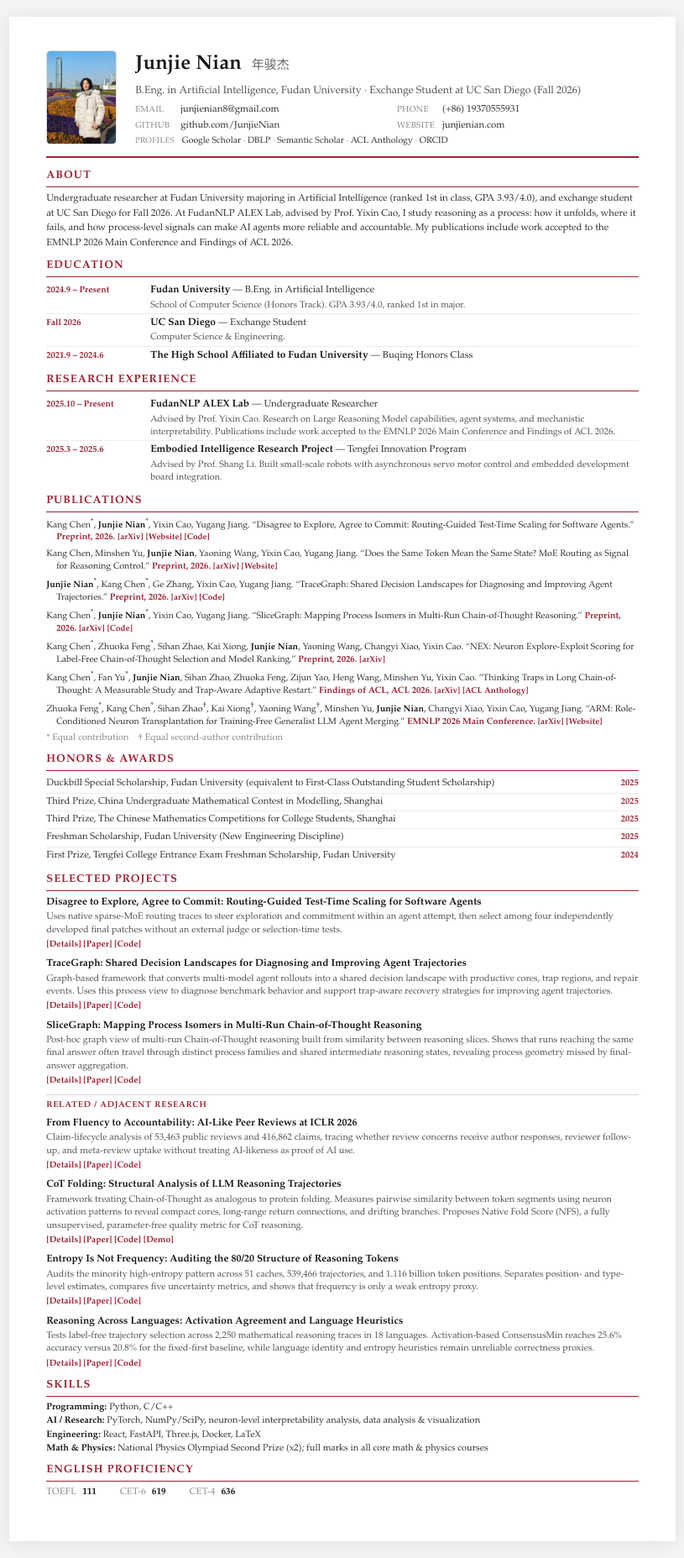
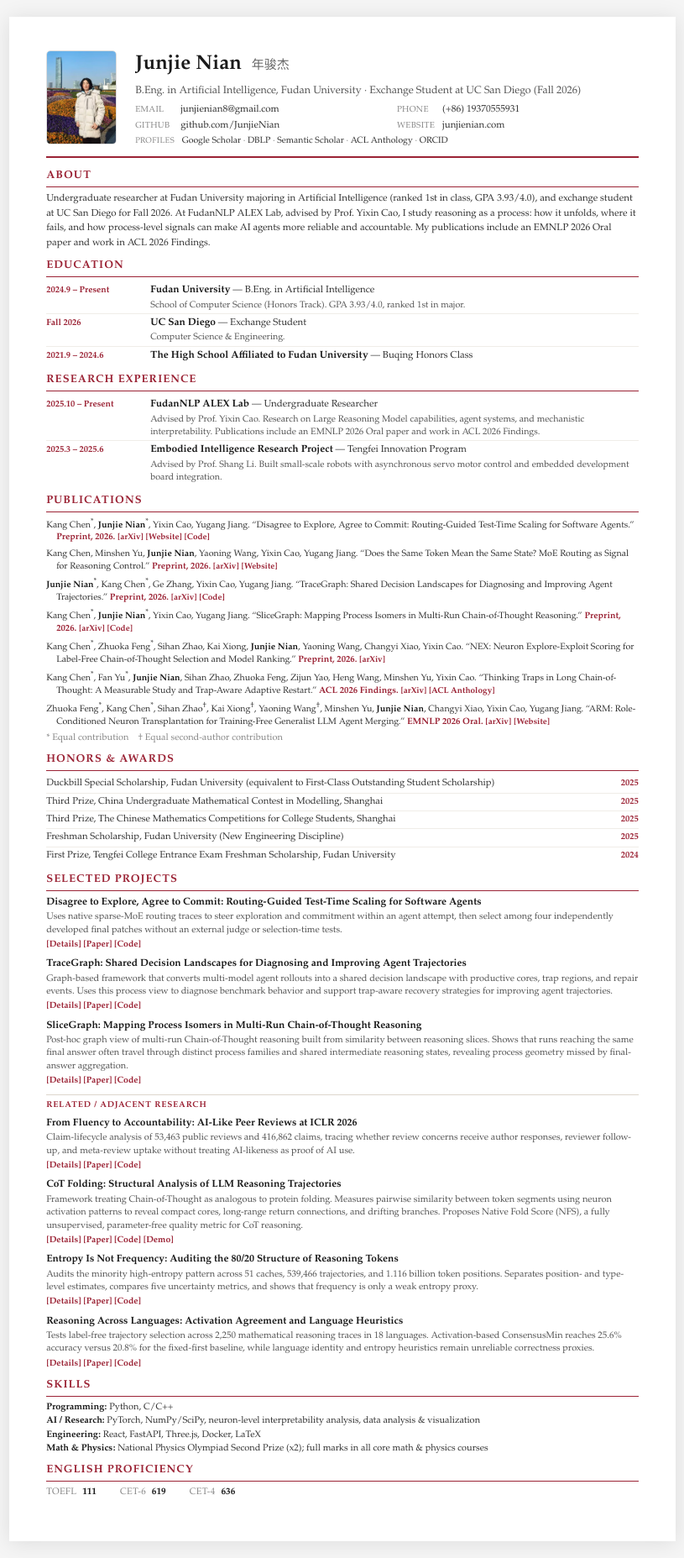
Before and after one commit to JunjieNian/JunjieNian.github.io, a Jekyll site: the page assets/cv.html, which Jekyll copies as it is, in a window 1280 px wide. Shown: the whole page at 84% size, without its empty margins (232-1047 px from the left). Built offline with Jekyll 4.4.1, drawn with Linux system fonts in a browser that asks for light colours.

Commit message:
Update conference status for ARM and ACL paper

```diff
--- a/academic.html
+++ b/academic.html
@@ -112,7 +112,7 @@
                     <div class="content">
                         <h3 class="publication-title">Thinking Traps in Long Chain-of-Thought: A Measurable Study and Trap-Aware Adaptive Restart</h3>
                         <em>Kang Chen<sup class="eq-mark">*</sup>, Fan Yu<sup class="eq-mark">*</sup>, <strong>Junjie Nian</strong>, Sihan Zhao, Zhuoka Feng, Zijun Yao, Heng Wang, Minshen Yu, Yixin Cao</em>
-                        <em class="publication-venue"><strong>Findings of ACL 2026</strong></em>
+                        <em class="publication-venue"><strong>ACL 2026 Findings</strong></em>
                         <a href="https://arxiv.org/abs/2601.11940" target="_blank" rel="noopener">arXiv</a>
                         <a href="https://aclanthology.org/2026.findings-acl.1930.pdf" target="_blank" rel="noopener">ACL Anthology</a>
                     </div>
@@ -123,7 +123,7 @@
                     <div class="content">
                         <h3 class="publication-title">ARM: Role-Conditioned Neuron Transplantation for Training-Free Generalist LLM Agent Merging</h3>
                         <em>Zhuoka Feng<sup class="eq-mark">*</sup>, Kang Chen<sup class="eq-mark">*</sup>, Sihan Zhao<sup class="eq-mark">†</sup>, Kai Xiong<sup class="eq-mark">†</sup>, Yaoning Wang<sup class="eq-mark">†</sup>, Minshen Yu, <strong>Junjie Nian</strong>, Changyi Xiao, Yixin Cao, Yugang Jiang</em>
-                        <em class="publication-venue"><strong>EMNLP 2026 Main Conference</strong></em>
+                        <em class="publication-venue"><strong>EMNLP 2026 Oral</strong></em>
                         <a href="https://arxiv.org/abs/2601.07309" target="_blank" rel="noopener">arXiv</a>
                         <a href="https://arkazhuo.github.io/ARM-homepage/" target="_blank" rel="noopener">Website</a>
                     </div>
--- a/assets/cv.html
+++ b/assets/cv.html
@@ -370,7 +370,7 @@
     <!-- ════ About ════ -->
     <div class="section about">
         <div class="section-title">About</div>
-        <p>Undergraduate researcher at Fudan University majoring in Artificial Intelligence (ranked 1st in class, GPA 3.93/4.0), and exchange student at UC San Diego for Fall 2026. At FudanNLP ALEX Lab, advised by Prof. Yixin Cao, I study reasoning as a process: how it unfolds, where it fails, and how process-level signals can make AI agents more reliable and accountable. My publications include work accepted to the EMNLP 2026 Main Conference and Findings of ACL 2026.</p>
+        <p>Undergraduate researcher at Fudan University majoring in Artificial Intelligence (ranked 1st in class, GPA 3.93/4.0), and exchange student at UC San Diego for Fall 2026. At FudanNLP ALEX Lab, advised by Prof. Yixin Cao, I study reasoning as a process: how it unfolds, where it fails, and how process-level signals can make AI agents more reliable and accountable. My publications include an EMNLP 2026 Oral paper and work in ACL 2026 Findings.</p>
     </div>
 
     <!-- ════ Education ════ -->
@@ -405,7 +405,7 @@
             <span class="date">2025.10 &ndash; Present</span>
             <div class="desc">
                 <strong>FudanNLP ALEX Lab</strong> &mdash; Undergraduate Researcher
-                <div class="detail">Advised by Prof. Yixin Cao. Research on Large Reasoning Model capabilities, agent systems, and mechanistic interpretability. Publications include work accepted to the EMNLP 2026 Main Conference and Findings of ACL 2026.</div>
+                <div class="detail">Advised by Prof. Yixin Cao. Research on Large Reasoning Model capabilities, agent systems, and mechanistic interpretability. Publications include an EMNLP 2026 Oral paper and work in ACL 2026 Findings.</div>
             </div>
         </div>
         <div class="row">
@@ -458,14 +458,14 @@
         <p class="pub">
             Kang Chen<sup>*</sup>, Fan Yu<sup>*</sup>, <strong>Junjie Nian</strong>, Sihan Zhao, Zhuoka Feng, Zijun Yao, Heng Wang, Minshen Yu, Yixin Cao.
             &ldquo;Thinking Traps in Long Chain-of-Thought: A Measurable Study and Trap-Aware Adaptive Restart.&rdquo;
-            <span class="venue">Findings of ACL, ACL 2026.</span>
+            <span class="venue">ACL 2026 Findings.</span>
             <a href="https://arxiv.org/abs/2601.11940" target="_blank" rel="noopener">[arXiv]</a>
             <a href="https://aclanthology.org/2026.findings-acl.1930.pdf" target="_blank" rel="noopener">[ACL Anthology]</a>
         </p>
         <p class="pub">
             Zhuoka Feng<sup>*</sup>, Kang Chen<sup>*</sup>, Sihan Zhao<sup>†</sup>, Kai Xiong<sup>†</sup>, Yaoning Wang<sup>†</sup>, Minshen Yu, <strong>Junjie Nian</strong>, Changyi Xiao, Yixin Cao, Yugang Jiang.
             &ldquo;ARM: Role-Conditioned Neuron Transplantation for Training-Free Generalist LLM Agent Merging.&rdquo;
-            <span class="venue">EMNLP 2026 Main Conference.</span>
+            <span class="venue">EMNLP 2026 Oral.</span>
             <a href="https://arxiv.org/abs/2601.07309" target="_blank" rel="noopener">[arXiv]</a>
             <a href="https://arkazhuo.github.io/ARM-homepage/" target="_blank" rel="noopener">[Website]</a>
         </p>
--- a/experience.html
+++ b/experience.html
@@ -56,7 +56,7 @@
                         Undergraduate Researcher, <strong>FudanNLP Alex Lab</strong>
                         <br>
                         <em>Advised by <a href="https://sites.google.com/view/yixin-homepage" target="_blank" rel="noopener">Prof. Yixin Cao</a>. Research on reasoning models, agents, and interpretability.</em>
-                        <em>Publications include work accepted to the EMNLP 2026 Main Conference and Findings of ACL 2026. See <a href="academic.html#publications">Publications</a>.</em>
+                        <em>Publications include an EMNLP 2026 Oral paper and work in ACL 2026 Findings. See <a href="academic.html#publications">Publications</a>.</em>
                     </span>
                 </li>
                 <li class="timeline-item">
--- a/index.html
+++ b/index.html
@@ -117,7 +117,7 @@
                 <ol class="updates-list">
                     <li>
                         <time datetime="2026-08">Aug 2026</time>
-                        <p><a href="https://arkazhuo.github.io/ARM-homepage/" target="_blank" rel="noopener"><em>ARM</em></a> was accepted to the EMNLP 2026 Main Conference.</p>
+                        <p><a href="https://arkazhuo.github.io/ARM-homepage/" target="_blank" rel="noopener"><em>ARM</em></a> was selected as an Oral paper at EMNLP 2026.</p>
                     </li>
                     <li>
                         <time datetime="2026-08">Aug 2026</time>
@@ -141,7 +141,7 @@
                     <ol class="updates-list updates-list-archive" start="6">
                         <li>
                             <time datetime="2026-04">Apr 2026</time>
-                            <p><a href="https://aclanthology.org/2026.findings-acl.1930.pdf" target="_blank" rel="noopener"><em>Thinking Traps in Long Chain-of-Thought</em></a> (TAAR) was accepted to Findings of ACL 2026.</p>
+                            <p><a href="https://aclanthology.org/2026.findings-acl.1930.pdf" target="_blank" rel="noopener"><em>Thinking Traps in Long Chain-of-Thought</em></a> (TAAR) was accepted to ACL 2026 Findings.</p>
                         </li>
                         <li>
                             <time datetime="2026-03">Mar 2026</time>
@@ -232,7 +232,7 @@
                 </article>
             </div>
             <div class="research-more">
-                <p>For the complete publication record, including work accepted to <strong>EMNLP 2026</strong> and <strong>Findings of ACL 2026</strong>:</p>
+                <p>For the complete publication record, including an <strong>EMNLP 2026 Oral</strong> paper and work in <strong>ACL 2026 Findings</strong>:</p>
                 <a class="text-link" href="academic.html#publications">View all publications <span aria-hidden="true">→</span></a>
             </div>
         </section>
```
Also changed, not shown: 1 other file.
